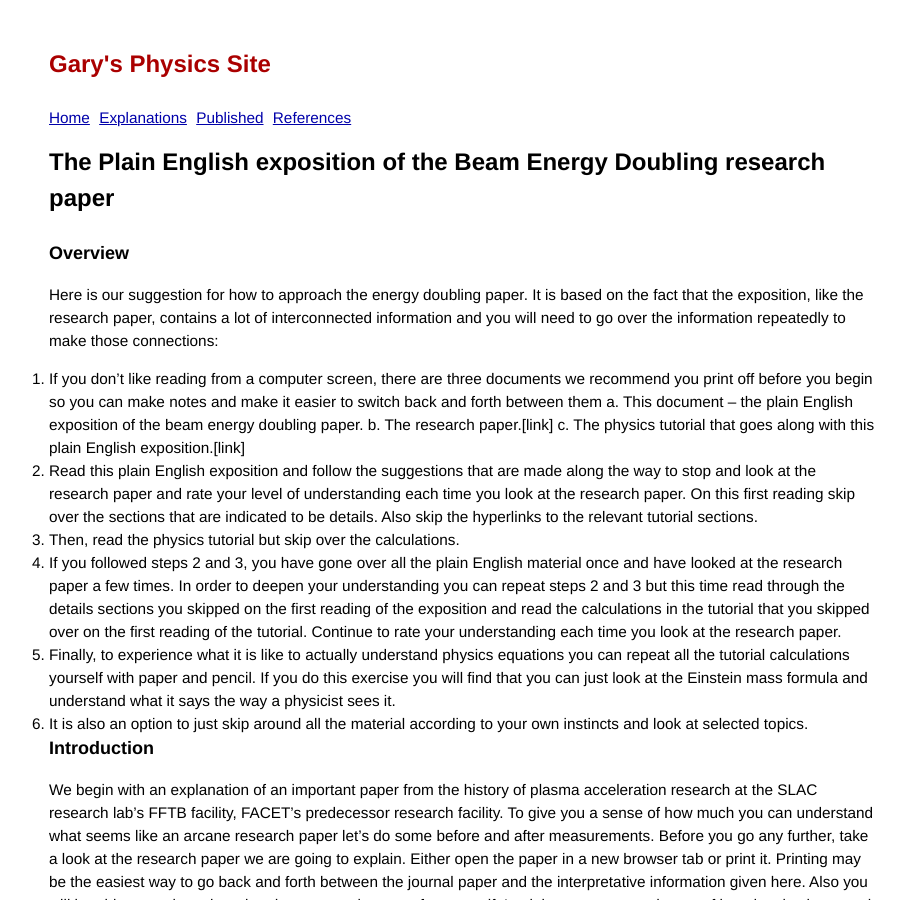
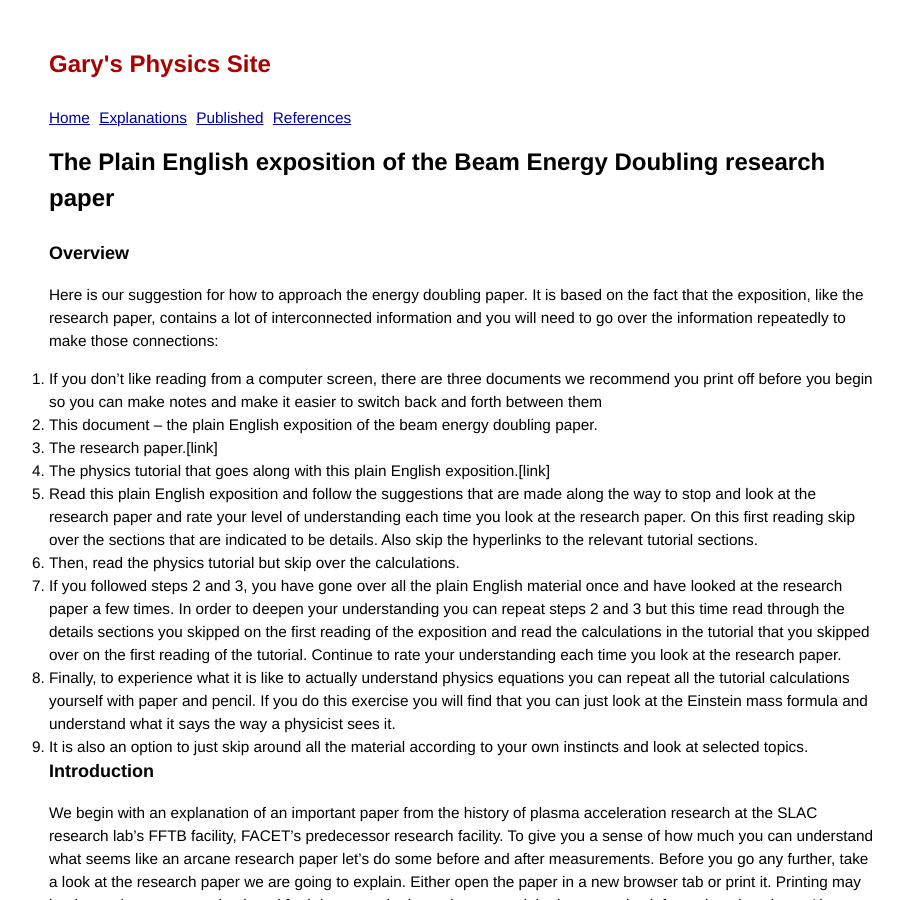
Before and after one commit to grbfacet/facet, a Jekyll site: the page built from exposition.md, in a window 1280 px wide and 900 px high. Shown: the whole window, without its empty margins (176-1081 px from the left). Built offline with Jekyll 4.4.1, drawn with Linux system fonts in a browser that asks for light colours; some of the changed lines change nothing that is shown.

Commit message:
Update outline format

```diff
--- a/exposition.md
+++ b/exposition.md
@@ -8,9 +8,9 @@
 Here is our suggestion for how to approach the energy doubling paper. It is based on the fact that the exposition, like the research paper, contains a lot of interconnected information and you will need to go over the information repeatedly to make those connections:
 
 1.	If you don’t like reading from a computer screen, there are three documents we recommend you print off before you begin so you can make notes and make it easier to switch back and forth between them
-a.	This document – the plain English exposition of the beam energy doubling paper.
-b.	The research paper.[link]
-c.	The physics tutorial that goes along with this plain English exposition.[link]
+  1.	This document – the plain English exposition of the beam energy doubling paper.
+  1.	The research paper.[link]
+  1.	The physics tutorial that goes along with this plain English exposition.[link]
 2.	Read this plain English exposition and follow the suggestions that are made along the way to stop and look at the research paper and rate your level of understanding each time you look at the research paper. On this first reading skip over the sections that are indicated to be details. Also skip the hyperlinks to the relevant tutorial sections.
 3.	Then, read the physics tutorial but skip over the calculations.
 4.	If you followed steps 2 and 3, you have gone over all the plain English material once and have looked at the research paper a few times. In order to deepen your understanding you can repeat steps 2 and 3 but this time read through the details sections you skipped on the first reading of the exposition and read the calculations in the tutorial that you skipped over on the first reading of the tutorial. Continue to rate your understanding each time you look at the research paper.
```
